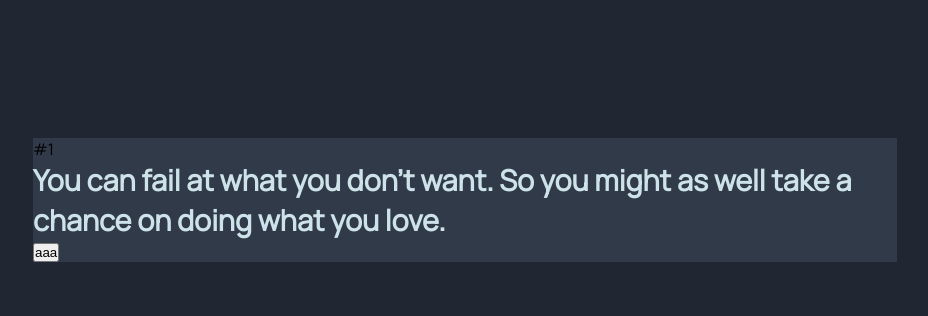
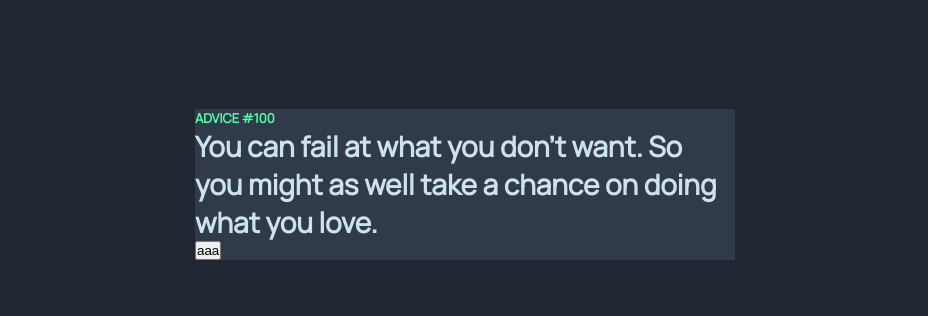
Before and after one commit to codeistine/advice-generator-app, a plain HTML site: page index.html in a window 1280 px wide. Shown: the part 200-516 px from the top of the page, without its empty margins (175-1103 px from the left). Drawn offline with Linux system fonts and the light colour scheme; no server answers.

Commit message:
adjust css

```diff
--- a/assets/css/style.scss
+++ b/assets/css/style.scss
@@ -3,9 +3,19 @@
     margin: 0;
 }
 
+/* Custom additions below: */
+
+:root, * {
+    box-sizing: border-box;
+}
+
+:root {
+    font-size: 62.5%;
+}
 $primaryColor: #202733;
 $secondaryColor: #313a48;
 $textColor: #cee3e9;
+$greenColor: #53ffaa;
 
 body {
     display: grid;
@@ -16,17 +26,22 @@ body {
     font-family: 'Manrope', sans-serif;
 }
 .container {
+    font-family: "Manrope", sans-serif;
+    width: 100%;
+    max-width: 54rem;
     display: grid;
     grid: max-content 3.2rem / 1fr;
-    width: 100%;
-    max-width: 54rem;
 }
 .wrapper {
     background: $secondaryColor;
+    .advice-number h4 {
+        color: $greenColor;
+        font-size: 1.3rem;
+    }
     .advice-qoute {
         p {
         color: $textColor;
-        font-size: 1.8rem;
+        font-size: 2.8rem;
         font-weight: 700;
         }
     }
--- a/index.html
+++ b/index.html
@@ -14,7 +14,7 @@
     <div class="container">
         <div class="wrapper">
             <div class="advice-number">
-                #1
+                <h4>ADVICE #100<h4>
             </div>
             <div class="advice-qoute">
                 <p>You can fail at what you don't want. So you might as well take a chance on doing what you love.</p>
```
Also changed, not shown: assets/css/style.css, 1 other file.
